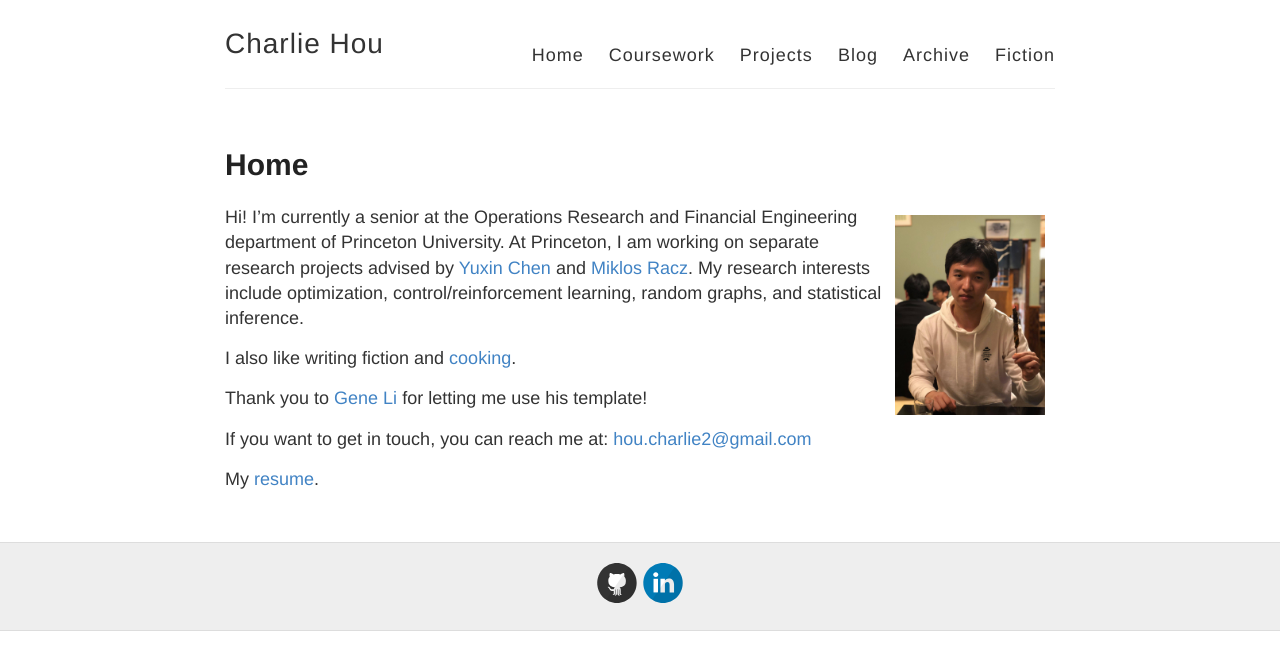
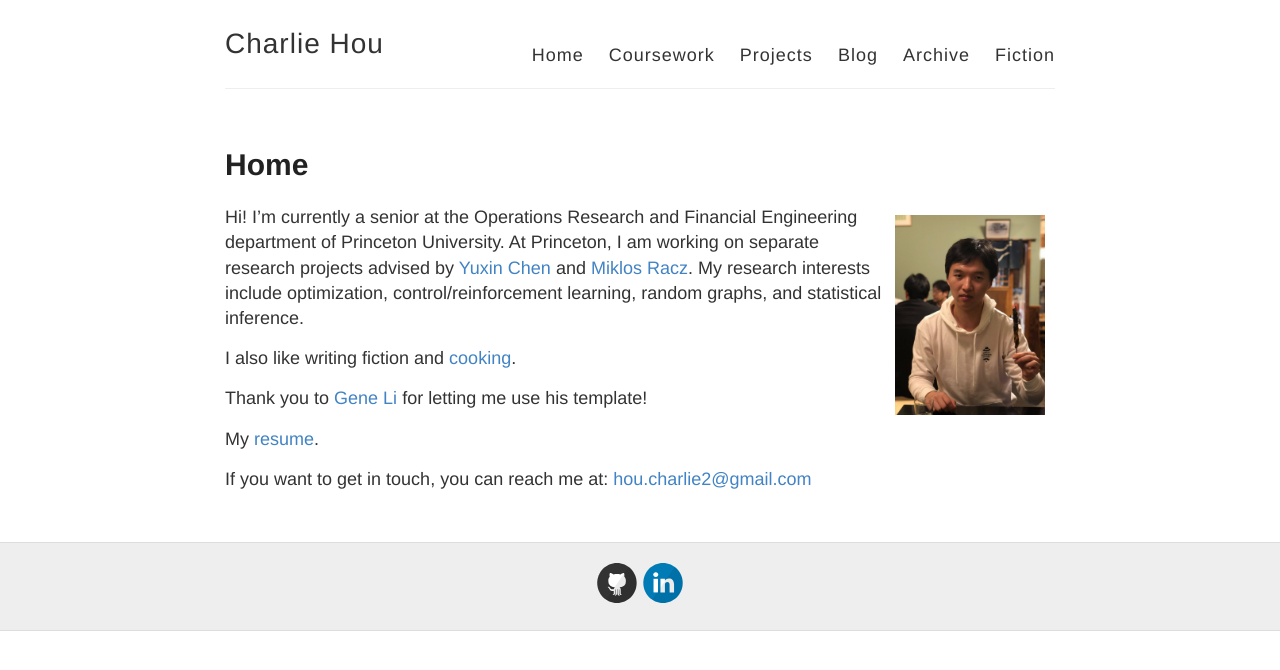
Before and after one commit to houcharlie/oldwebsite, a Jekyll site: the page built from index.md, in a window 1280 px wide. Shown: the top 670 px of the page. Built offline with Jekyll 4.4.1, drawn with Linux system fonts in a browser that asks for light colours.

```diff
--- a/index.md
+++ b/index.md
@@ -13,7 +13,7 @@ I also like writing fiction and [cooking](https://youtu.be/ATmsipFdZQ4).
 
 Thank you to [Gene Li](https://gxli97.github.io/) for letting me use his template!
 
+My [resume]({{site.url}}/pdfs/Resume_.pdf).
+
 If you want to get in touch, you can reach me at:
 [hou.charlie2@gmail.com](mailto:hou.charlie2@gmail.com)
-
-My [resume]({{site.url}}/pdfs/Resume_.pdf).
```
